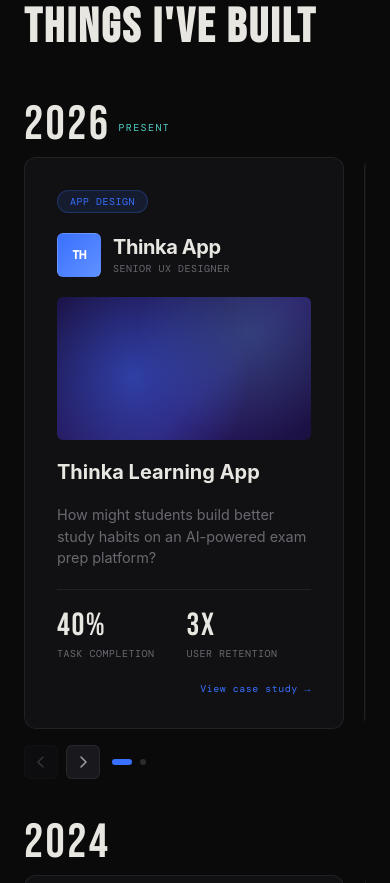
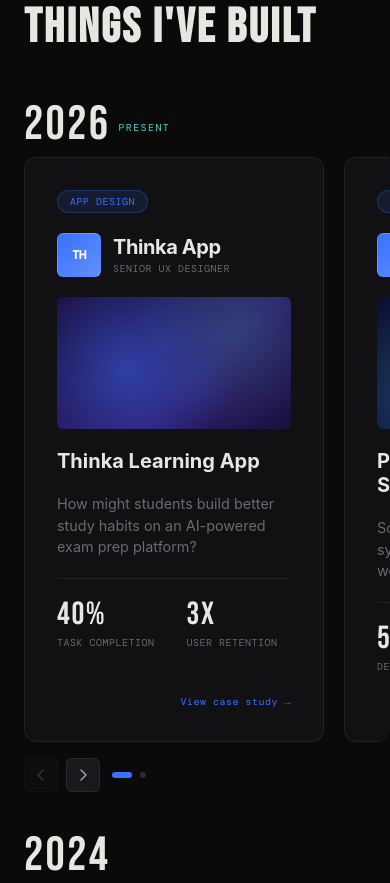
Before and after one commit to phuluang/phuluang.github.io, a plain HTML site: page index.html in a window 390 px wide. Shown: the part 987-1870 px from the top of the page. Drawn offline with nearby package versions, Linux system fonts and the light colour scheme; a web font is replaced by a local one.

Commit message:
Revert "Carousel: fluid full-width cards within column boundary"
This reverts commit 0615981bd90a020e42937511d4eb7eaf76ac9d97.

```diff
--- a/styles/main.css
+++ b/styles/main.css
@@ -403,6 +403,8 @@
 /* ─── Project Carousel ───────────────────────────────────────── */
 .project-carousel {
   position: relative;
+  /* Bleed to the right page edge by cancelling the container's right padding */
+  margin-right: calc(-1 * var(--container-pad));
 }
 
 .project-carousel__viewport {
@@ -428,23 +430,35 @@
 .project-carousel__track {
   display: flex;
   gap: var(--space-5);
-  /* width: 100% lets cards use flex: 1 to fill the available column width */
-  width: 100%;
 }
 
-/* Cards grow equally to fill the full column width.
-   min-width ensures readability; below it the track overflows → carousel scrolls. */
+/* padding-right on a flex container isn't counted in scrollWidth (browser quirk).
+   An ::after pseudo-element IS counted, so use that for the right breathing room. */
+.project-carousel__track::after {
+  content: '';
+  flex-shrink: 0;
+  width: var(--container-pad);
+}
+
+/* Fixed px basis so every card is identical across all carousels */
 .project-carousel__track > .card {
-  flex: 1 1 260px;
-  min-width: 260px;
+  flex: 0 0 360px;
+  width: 360px;          /* belt-and-suspenders */
   scroll-snap-align: start;
   scroll-snap-stop: always;
 }
 
+@media (max-width: 1024px) {
+  .project-carousel__track > .card {
+    flex: 0 0 300px;
+    width: 300px;
+  }
+}
+
 @media (max-width: 640px) {
   .project-carousel__track > .card {
-    flex: 0 0 82vw;
-    min-width: unset;
+    flex: 0 0 min(300px, 82vw);
+    width: min(300px, 82vw);
   }
 }
 
```
